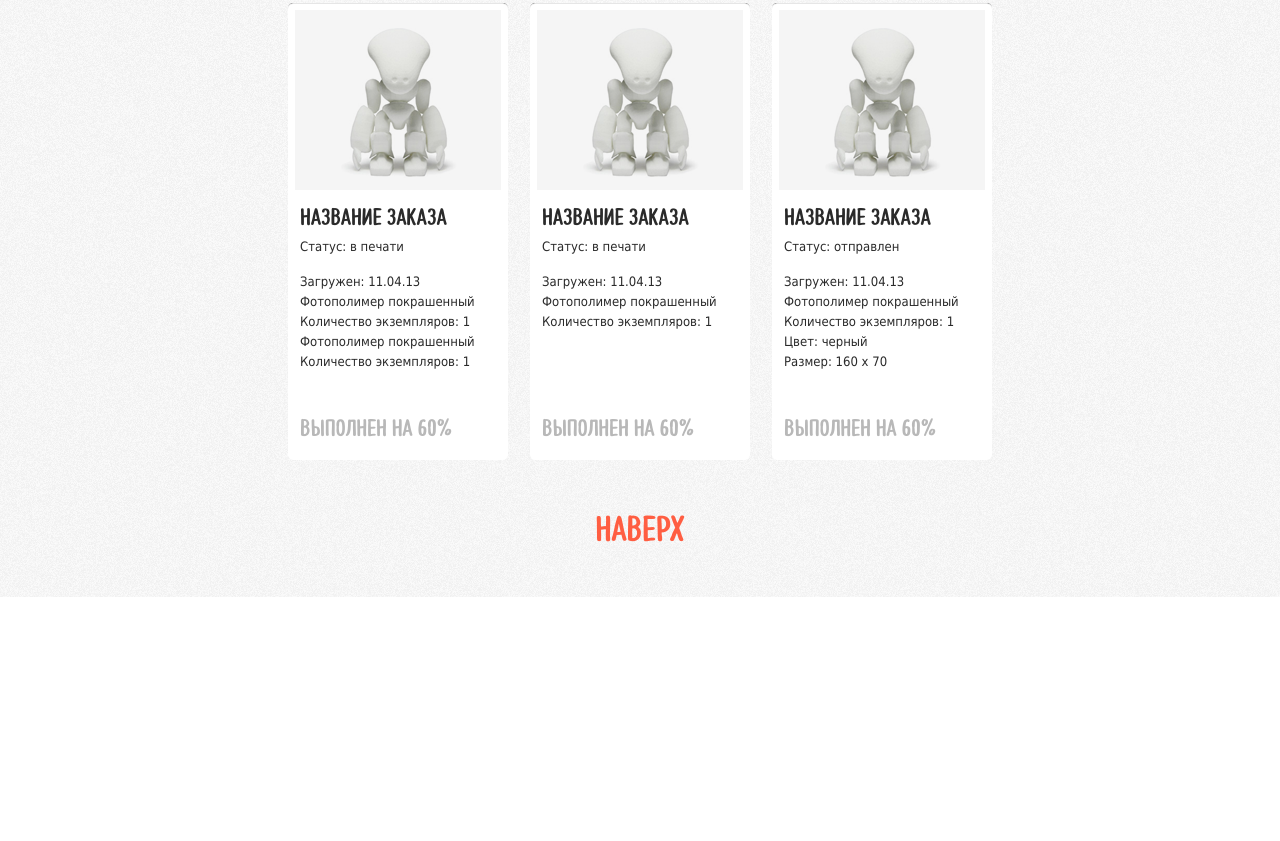
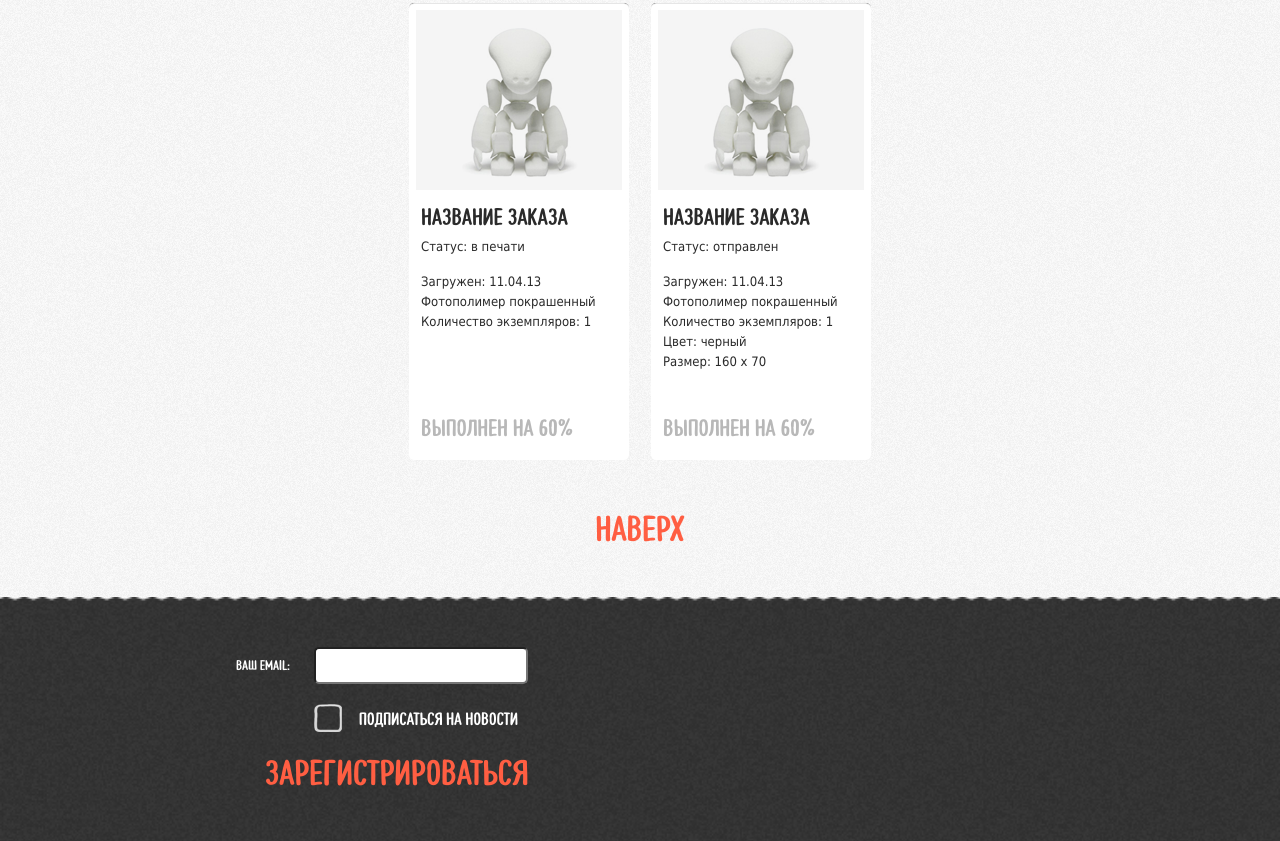
Before and after one commit to Coffalmer/ordersExample, a website: page app/index.html in a window 1280 px wide. Shown: the part 514-1355 px from the top of the page. Before the commit the page ends 1111 px from the top, so only its background shows below. Drawn offline with Linux system fonts and the light colour scheme; files whose address does not match are found by name.

Commit message:
finish footer

```diff
--- a/app/index.html
+++ b/app/index.html
@@ -88,6 +88,21 @@
     <div class="button">
         <a href="#">Наверх</a>
     </div>
-    <div class="footer"></div>
+    <div class="footer">
+        <div class="footer__container">
+            <div class="footer__content">
+            <div class="footer__content-email">
+                <label for="email">Ваш email:</label>
+                <input type="email">
+            </div>
+            <div class="footer__content-checkbox">
+                <input type="checkbox">
+                <label for="checkbox">Подписаться на новости</label>
+
+            </div>
+            <a href="#">Зарегистрироваться</a>
+        </div>
+        </div>
+    </div>
 </body>
 </html>
--- a/app/sass/_body.sass
+++ b/app/sass/_body.sass
@@ -1,5 +1,4 @@
 html, body
-    max-width: 1024px
     margin: 0 auto
     background: url("../img/background.png")
     color: $fontColor
--- a/app/sass/_button.sass
+++ b/app/sass/_button.sass
@@ -3,8 +3,6 @@
     margin: 30px 0 50px 0
 
     a
-        background-color: transparent
-        border: none
         font-family: "Prototypster"
         text-transform: uppercase
         text-decoration: none
--- a/app/sass/_content.sass
+++ b/app/sass/_content.sass
@@ -1,12 +1,10 @@
 .content
-    max-width: 768px
+    max-width: 1024px
     margin: 0 auto
     display: flex
     flex-direction: row
     flex-wrap: wrap
     justify-content: center
-    align-items: center
-
 
     &__order
         width: calc(220px - 14px)
@@ -32,11 +30,11 @@
 
         i
             position: absolute
-            margin-left: 160px
+            margin-left: 165px
             margin-top: -7px
             font-size: 20px
-            padding: 20px 10px
-            color: white
+            padding: 20px 8px
+            color: $whiteColor
             background-color: $colorActive
             -webkit-clip-path: polygon(100% 0, 100% 100%, 50% 85%, 0 100%, 0 0)
             clip-path: polygon(100% 0, 100% 100%, 50% 85%, 0 100%, 0 0)
--- a/app/sass/footer.sass
+++ b/app/sass/footer.sass
@@ -0,0 +1,79 @@
+.footer
+    background: url('../img/footerBackground.png')
+    background-repeat: no-repeat
+    background-size: cover
+    width: 100%
+    padding: 50px 0
+
+    &__container
+        max-width: 1024px
+        margin: 0 auto
+
+    &__content
+        width: 400px
+        display: flex
+        flex-direction: column
+        flex-wrap: nowrap
+        justify-content: flex-end
+
+        a
+            font-family: "Prototypster"
+            text-transform: uppercase
+            text-decoration: none
+            color: #ff5e42
+            font-size: 36px
+            text-align: right
+
+
+        a:hover
+            text-decoration: underline
+
+
+        &-email
+            text-align: right
+
+            label
+                font-family: "Prototypster"
+                text-transform: uppercase
+                color: #ffffff
+                font-size: 14px
+                margin-right: 20px
+
+            input[type="email"]
+                border-radius: 5px
+                padding: 10px 7px
+                width: calc(210px - 14px)
+                font-family: "Prototypster"
+                color: #2a2a2a
+                text-transform: uppercase
+
+        &-checkbox
+            margin: 20px 0
+            text-align: right
+
+            label
+                font-family: "Prototypster"
+                text-transform: uppercase
+                color: #ffffff
+                display: block
+                font-size: 18px
+                padding-right: 10px
+                padding-left: 45px
+                height: 30px
+                line-height: 30px
+
+            input[type="checkbox"]
+                opacity: 0
+                position: absolute
+                height: 30px
+                width: 30px
+                z-index: 2
+
+                + label
+                    background: url('../img/checkbox.png') no-repeat
+                    display: inline-block
+                    z-index: 1
+
+                &:checked + label
+                    background: url('../img/checkboxActive.png') no-repeat
+                    display: inline-block
```
Also changed, not shown: app/css/footer.css, app/css/main.css, app/css/main.min.css, app/img/checkboxActive.png.
